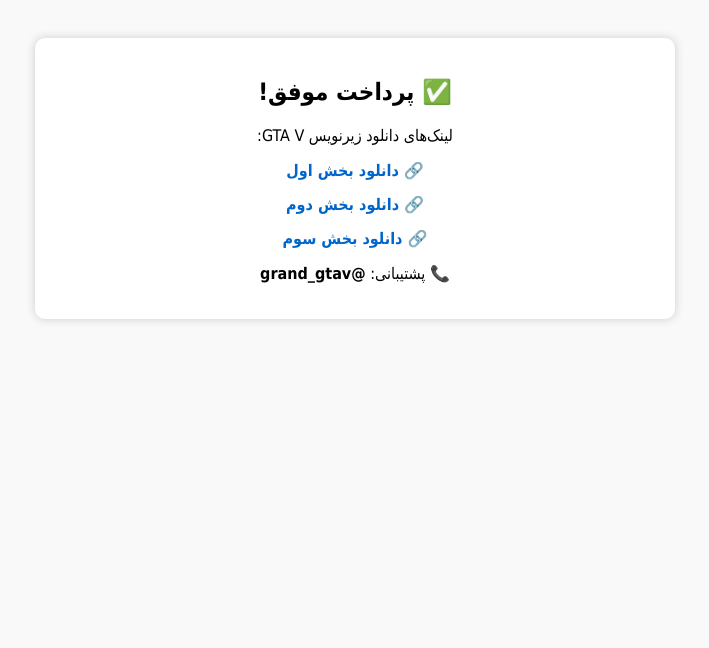
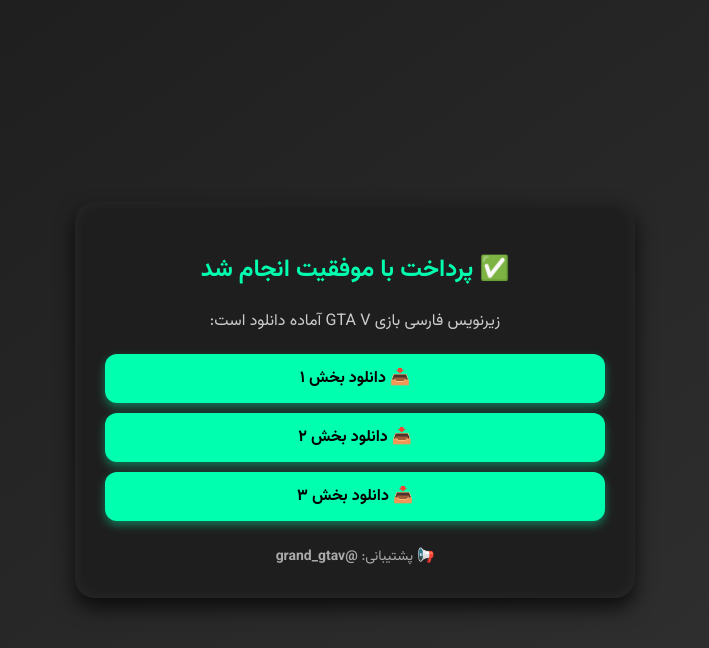
Before and after one commit to Aliifrank/gta-subtitle-download-, a plain HTML site: page index.html in a window 1280 px wide. Shown: the whole page, without its empty margins (285-994 px from the left). Drawn offline with Linux system fonts and the light colour scheme.

Commit message:
Update index.html

```diff
--- a/index.html
+++ b/index.html
@@ -3,21 +3,85 @@
 <head>
   <meta charset="UTF-8" />
   <title>دانلود زیرنویس GTA V</title>
+  <link href="https://fonts.googleapis.com/css2?family=Vazirmatn:wght@400;700&display=swap" rel="stylesheet">
   <style>
-    body { font-family: Tahoma, sans-serif; background: #f9f9f9; text-align: center; padding: 30px; }
-    .box { background: white; max-width: 600px; margin: auto; padding: 20px; border-radius: 10px; box-shadow: 0 0 10px #ccc; }
-    a { display: block; margin: 15px 0; font-weight: bold; color: #0066cc; text-decoration: none; }
-    a:hover { text-decoration: underline; }
+    body {
+      margin: 0;
+      padding: 0;
+      font-family: 'Vazirmatn', sans-serif;
+      background: linear-gradient(145deg, #1c1c1c, #333);
+      color: #fff;
+      display: flex;
+      align-items: center;
+      justify-content: center;
+      min-height: 100vh;
+    }
+
+    .box {
+      background: #1e1e1e;
+      padding: 30px;
+      border-radius: 20px;
+      box-shadow: 0 10px 20px rgba(0,0,0,0.7),
+                  inset 0 0 15px rgba(255,255,255,0.05);
+      text-align: center;
+      max-width: 500px;
+      width: 90%;
+      animation: fadeIn 1s ease-in-out;
+    }
+
+    h2 {
+      color: #00ffae;
+      margin-bottom: 20px;
+    }
+
+    p {
+      margin: 10px 0 20px;
+      font-size: 16px;
+      color: #ccc;
+    }
+
+    .btn {
+      display: block;
+      background: #00ffae;
+      color: #000;
+      text-decoration: none;
+      padding: 12px 20px;
+      margin: 10px 0;
+      border-radius: 12px;
+      font-weight: bold;
+      box-shadow: 0 4px 10px rgba(0, 255, 174, 0.4);
+      transition: transform 0.2s ease, box-shadow 0.3s ease;
+    }
+
+    .btn:hover {
+      transform: translateY(-3px);
+      box-shadow: 0 6px 15px rgba(0, 255, 174, 0.6);
+    }
+
+    .support {
+      margin-top: 25px;
+      color: #aaa;
+      font-size: 14px;
+    }
+
+    @keyframes fadeIn {
+      from {opacity: 0; transform: scale(0.95);}
+      to {opacity: 1; transform: scale(1);}
+    }
   </style>
 </head>
 <body>
   <div class="box">
-    <h2>✅ پرداخت موفق!</h2>
-    <p>لینک‌های دانلود زیرنویس GTA V:</p>
-    <a href="https://pixeldrain.com/u/gAVyEAvk" target="_blank">🔗 دانلود بخش اول</a>
-    <a href="https://pixeldrain.com/u/wDLxrDWm" target="_blank">🔗 دانلود بخش دوم</a>
-    <a href="https://pixeldrain.com/u/xL713Yd6" target="_blank">🔗 دانلود بخش سوم</a>
-    <p>📞 پشتیبانی: <b>@grand_gtav</b></p>
+    <h2>✅ پرداخت با موفقیت انجام شد</h2>
+    <p>زیرنویس فارسی بازی GTA V آماده دانلود است:</p>
+
+    <a href="https://pixeldrain.com/u/gAVyEAvk" class="btn" target="_blank">📥 دانلود بخش ۱</a>
+    <a href="https://pixeldrain.com/u/wDLxrDWm" class="btn" target="_blank">📥 دانلود بخش ۲</a>
+    <a href="https://pixeldrain.com/u/xL713Yd6" class="btn" target="_blank">📥 دانلود بخش ۳</a>
+
+    <div class="support">
+      📢 پشتیبانی: <strong>@grand_gtav</strong>
+    </div>
   </div>
 </body>
 </html>
```
